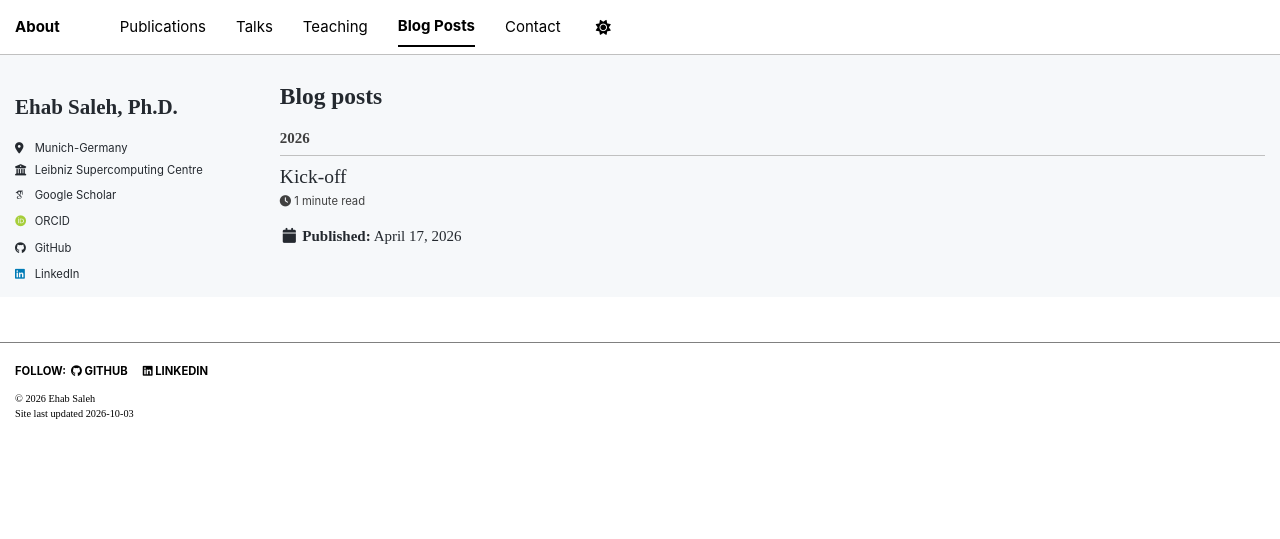
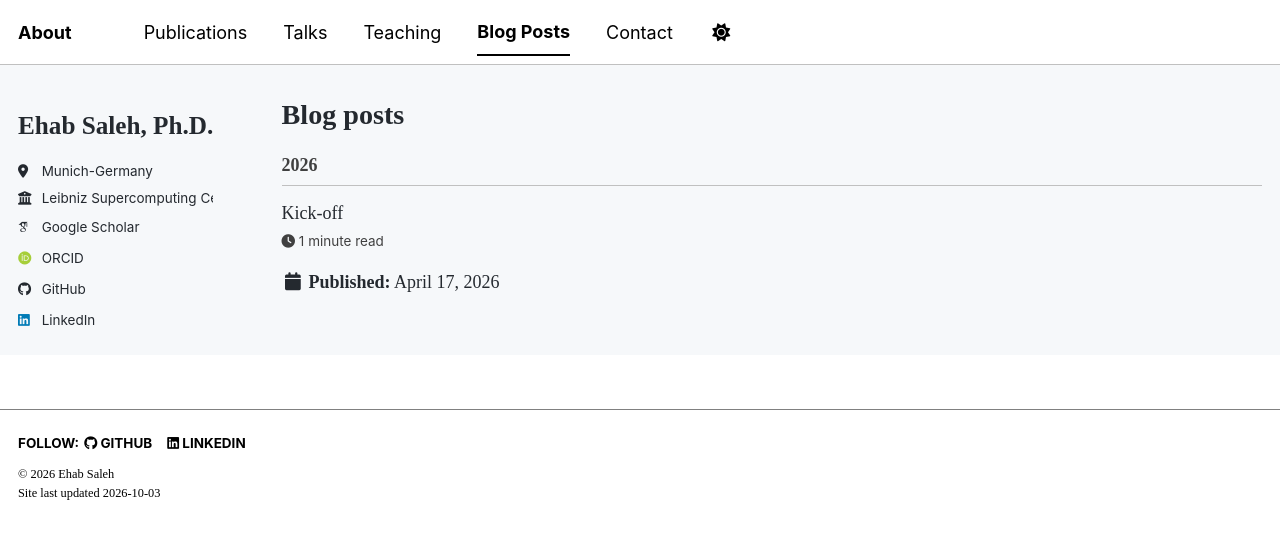
Before and after one commit to ehabosaleh/ehabosaleh.github.io, a Jekyll site: the page built from _pages/year-archive.html, in a window 1280 px wide. Shown: the top 539 px of the page. Built offline with Jekyll 4.4.1, drawn with Linux system fonts in a browser that asks for light colours; some web fonts are replaced; a script bundle is joined from its source files by our own code; library files that are not in the unit come from our copies.

Commit message:
Adjust font size for archive item title and clean up CSS
Reduced font size for archive item title and removed unnecessary HTML font size rules.

```diff
--- a/assets/css/main.scss
+++ b/assets/css/main.scss
@@ -67,15 +67,8 @@ html[data-theme="dark"] body {
 
 .archive__item-title a {
   font-family: "Times New Roman", Times, serif !important;
-  font-size: 1.3rem;
+  font-size: 1rem;
   font-weight: 500;
   color: inherit !important;
   text-decoration: none !important;
 }
-html {
-  font-size: 15px; /* Smaller screens */
-
-  @include breakpoint($medium) {
-    font-size: 15px; /* Screens 768px and wider */
-  }
-}
```
